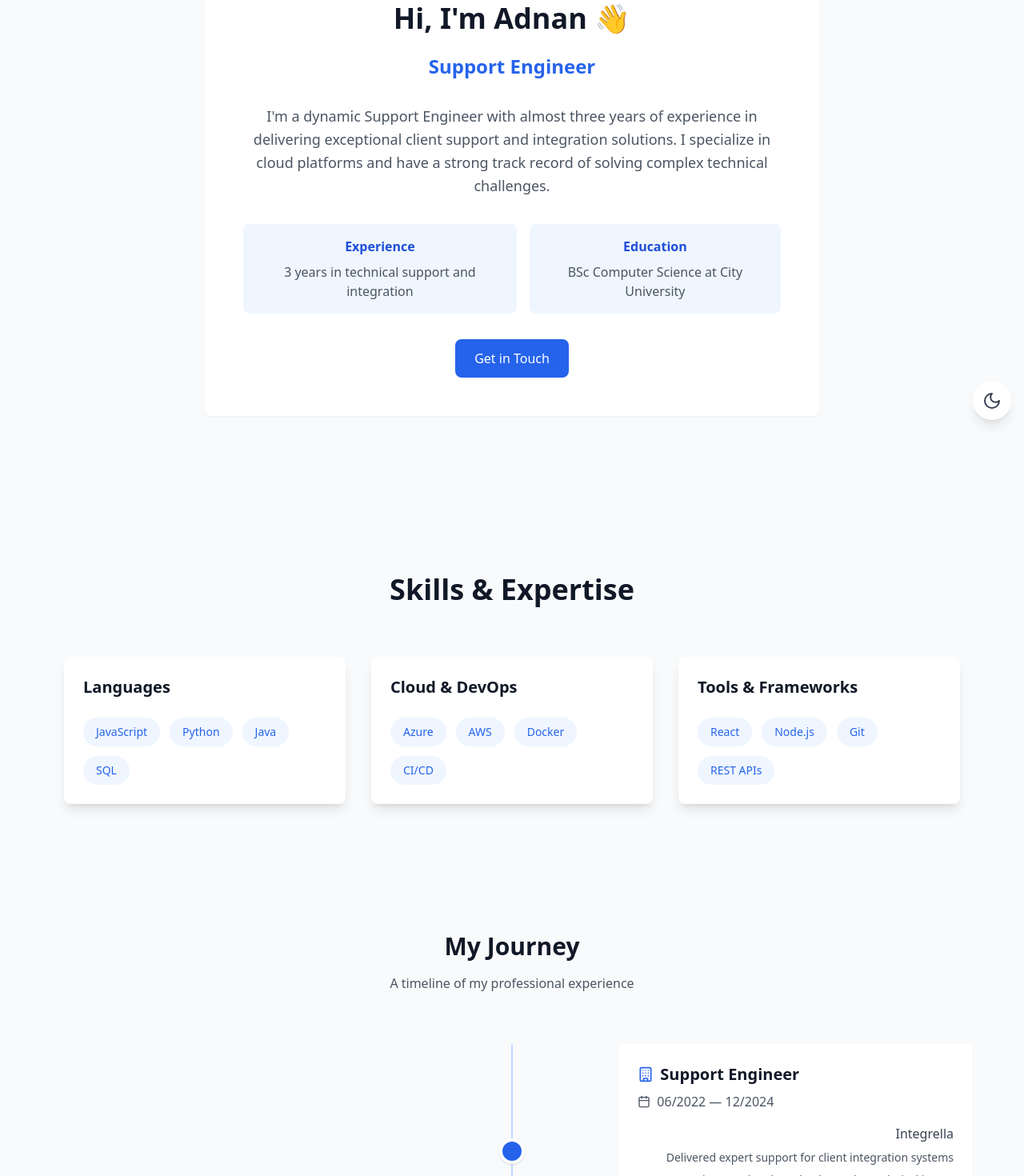
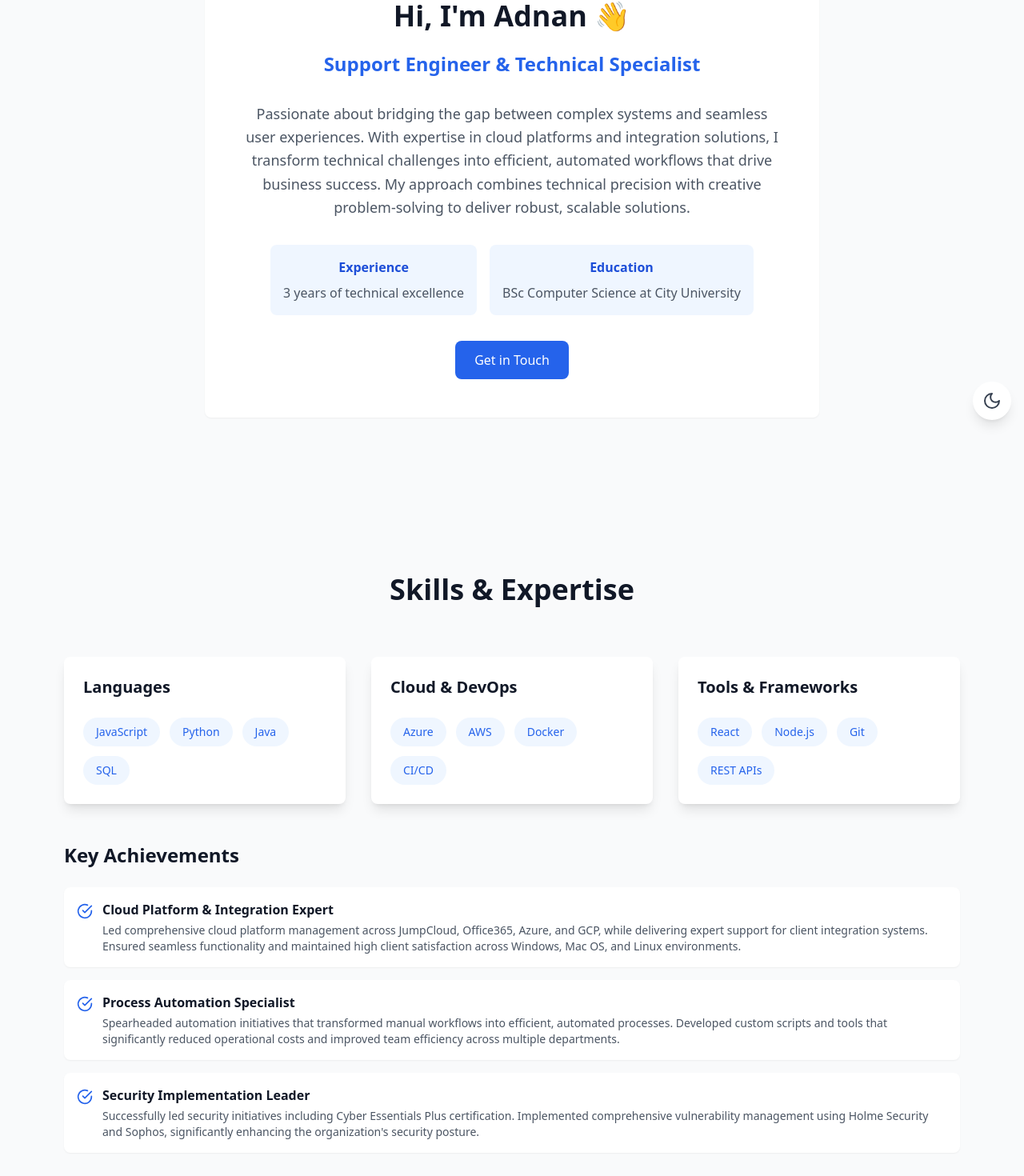
Before and after one commit to adnan1357/portfolio2, a React (Vite) app: page / in a window 1280 px wide. Shown: the part 259-1729 px from the top of the page at 80% size. Built offline with nearby package versions, Linux system fonts and the light colour scheme.

Commit message:
removed playground

```diff
--- a/src/components/Introduction.tsx
+++ b/src/components/Introduction.tsx
@@ -25,10 +25,14 @@ export const Introduction = () => {
               Hi, I'm Adnan 👋
             </h1>
             <h2 className="text-2xl font-semibold text-blue-600 dark:text-blue-400 mb-8">
-              Support Engineer
+              Support Engineer & Technical Specialist
             </h2>
             <p className="text-lg text-gray-600 dark:text-gray-300 mb-8 leading-relaxed">
-              I'm a dynamic Support Engineer with almost three years of experience in delivering exceptional client support and integration solutions. I specialize in cloud platforms and have a strong track record of solving complex technical challenges.
+              Passionate about bridging the gap between complex systems and seamless user experiences.
+              With expertise in cloud platforms and integration solutions, I transform technical
+              challenges into efficient, automated workflows that drive business success.
+              My approach combines technical precision with creative problem-solving to deliver
+              robust, scalable solutions.
             </p>
             <div className="flex flex-col sm:flex-row justify-center gap-4 mb-8">
               <div
@@ -36,7 +40,7 @@ export const Introduction = () => {
                 onClick={scrollToExperience}
               >
                 <h3 className="font-semibold text-blue-700 dark:text-blue-300 mb-2">Experience</h3>
-                <p className="text-gray-600 dark:text-gray-300">3 years in technical support and integration</p>
+                <p className="text-gray-600 dark:text-gray-300">3 years of technical excellence</p>
               </div>
               <div
                 className="bg-blue-50 dark:bg-gray-700 rounded-lg p-4 cursor-pointer hover:bg-blue-100 dark:hover:bg-gray-600 transition-colors"
--- a/src/components/Projects/ProjectDetail.tsx
+++ b/src/components/Projects/ProjectDetail.tsx
@@ -1,7 +1,7 @@
 import React from 'react';
 import { motion, AnimatePresence } from 'framer-motion';
 import { Project } from './types';
-import { X, ChevronRight, Lightbulb, Target, Rocket, ArrowLeft } from 'lucide-react';
+import { X, ChevronRight, Lightbulb, Target, Rocket } from 'lucide-react';
 
 interface ProjectDetailProps {
   project: Project;
@@ -22,23 +22,15 @@ export const ProjectDetail = ({ project, onClose }: ProjectDetailProps) => {
           initial={{ scale: 0.9, opacity: 0 }}
           animate={{ scale: 1, opacity: 1 }}
           exit={{ scale: 0.9, opacity: 0 }}
-          className="bg-white dark:bg-gray-800 rounded-xl shadow-2xl max-w-4xl w-full max-h-[90vh] overflow-y-auto"
+          className="bg-white dark:bg-gray-800 rounded-xl shadow-2xl max-w-4xl w-full max-h-[90vh] overflow-y-auto relative"
           onClick={e => e.stopPropagation()}
         >
-          <div className="relative">
           <button
             onClick={onClose}
-              className="absolute top-4 right-4 text-gray-500 hover:text-gray-700 dark:text-gray-400 dark:hover:text-gray-200"
+            className="absolute top-4 left-4 z-10 p-2 rounded-full bg-white/10 backdrop-blur-sm hover:bg-white/20 transition-colors"
+            aria-label="Close modal"
           >
-              <X className="w-6 h-6" />
-            </button>
-
-            <button
-              onClick={onClose}
-              className="absolute top-4 left-4 text-gray-500 hover:text-gray-700 dark:text-gray-400 dark:hover:text-gray-200 flex items-center gap-2"
-            >
-              <ArrowLeft className="w-5 h-5" />
-              <span className="text-sm font-medium">Back</span>
+            <X className="w-6 h-6 text-white" />
           </button>
 
           <div className="h-64 relative">
@@ -138,7 +130,6 @@ export const ProjectDetail = ({ project, onClose }: ProjectDetailProps) => {
               </div>
             </div>
           </div>
-          </div>
         </motion.div>
       </motion.div>
     </AnimatePresence>
--- /dev/null
+++ b/src/components/Skills/ClientProject.tsx
@@ -0,0 +1,20 @@
+import React from 'react';
+import { motion } from 'framer-motion';
+import { CheckCircle } from 'lucide-react';
+
+interface ClientProjectProps {
+  title: string;
+  description: string;
+}
+
+export const ClientProject = ({ title, description }: ClientProjectProps) => {
+  return (
+    <div className="flex items-start gap-3 p-4 bg-white dark:bg-gray-800 rounded-lg shadow-sm">
+      <CheckCircle className="w-5 h-5 text-blue-600 dark:text-blue-400 mt-1 flex-shrink-0" />
+      <div>
+        <h4 className="font-semibold text-gray-900 dark:text-white mb-1">{title}</h4>
+        <p className="text-sm text-gray-600 dark:text-gray-300">{description}</p>
+      </div>
+    </div>
+  );
+};
--- /dev/null
+++ b/src/components/Skills/ClientProjects.tsx
@@ -0,0 +1,41 @@
+import React from 'react';
+import { motion } from 'framer-motion';
+import { ClientProject } from './ClientProject';
+
+const clientProjects = [
+  {
+    title: "Cloud Platform & Integration Expert",
+    description: "Led comprehensive cloud platform management across JumpCloud, Office365, Azure, and GCP, while delivering expert support for client integration systems. Ensured seamless functionality and maintained high client satisfaction across Windows, Mac OS, and Linux environments."
+  },
+  {
+    title: "Process Automation Specialist",
+    description: "Spearheaded automation initiatives that transformed manual workflows into efficient, automated processes. Developed custom scripts and tools that significantly reduced operational costs and improved team efficiency across multiple departments."
+  },
+  {
+    title: "Security Implementation Leader",
+    description: "Successfully led security initiatives including Cyber Essentials Plus certification. Implemented comprehensive vulnerability management using Holme Security and Sophos, significantly enhancing the organization's security posture."
+  }
+];
+
+export const ClientProjects = () => {
+  return (
+    <div className="mt-12">
+      <h3 className="text-2xl font-bold text-gray-900 dark:text-white mb-6">
+        Key Achievements
+      </h3>
+      <div className="grid gap-4">
+        {clientProjects.map((project, index) => (
+          <motion.div
+            key={index}
+            initial={{ opacity: 0, y: 20 }}
+            whileInView={{ opacity: 1, y: 0 }}
+            transition={{ duration: 0.5, delay: index * 0.1 }}
+            viewport={{ once: true }}
+          >
+            <ClientProject {...project} />
+          </motion.div>
+        ))}
+      </div>
+    </div>
+  );
+};
--- a/src/components/Skills/Skills.tsx
+++ b/src/components/Skills/Skills.tsx
@@ -2,6 +2,7 @@ import React from 'react';
 import { motion } from 'framer-motion';
 import { useInView } from 'react-intersection-observer';
 import { SkillCard } from './SkillCard';
+import { ClientProjects } from './ClientProjects';
 
 const skills = [
   {
@@ -61,6 +62,8 @@ export const Skills = () => {
             </motion.div>
           ))}
         </div>
+
+        <ClientProjects />
       </div>
     </section>
   );
```
Lines whose indentation alone changed are shown as unchanged.
